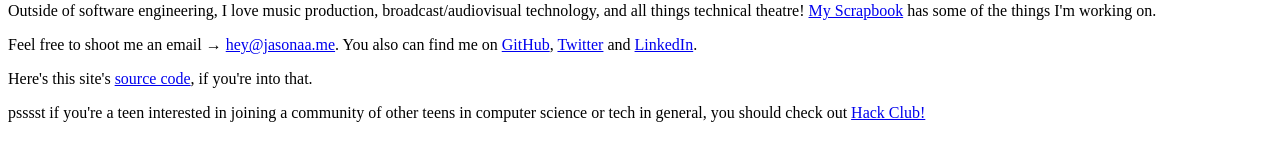
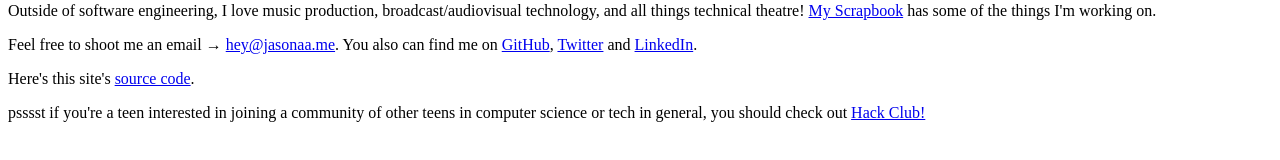
Before and after one commit to jasonappah/v2, a Next.js app: page / in a window 1280 px wide. Shown: the part 293-453 px from the top of the page. Built offline with nearby package versions, Linux system fonts and the light colour scheme.

Commit message:
chore: minor copy change

```diff
--- a/pages/index.tsx
+++ b/pages/index.tsx
@@ -107,8 +107,7 @@ function Index({ palette }: InferGetStaticPropsType<typeof getStaticProps>) {
                 }`}
               >
                 source code
-              </Link>
-              , if you&apos;re into that.
+              </Link>.
             </p>
             <p className="text-[0.01em]">
               psssst if you&apos;re a teen interested in joining a community of
```
